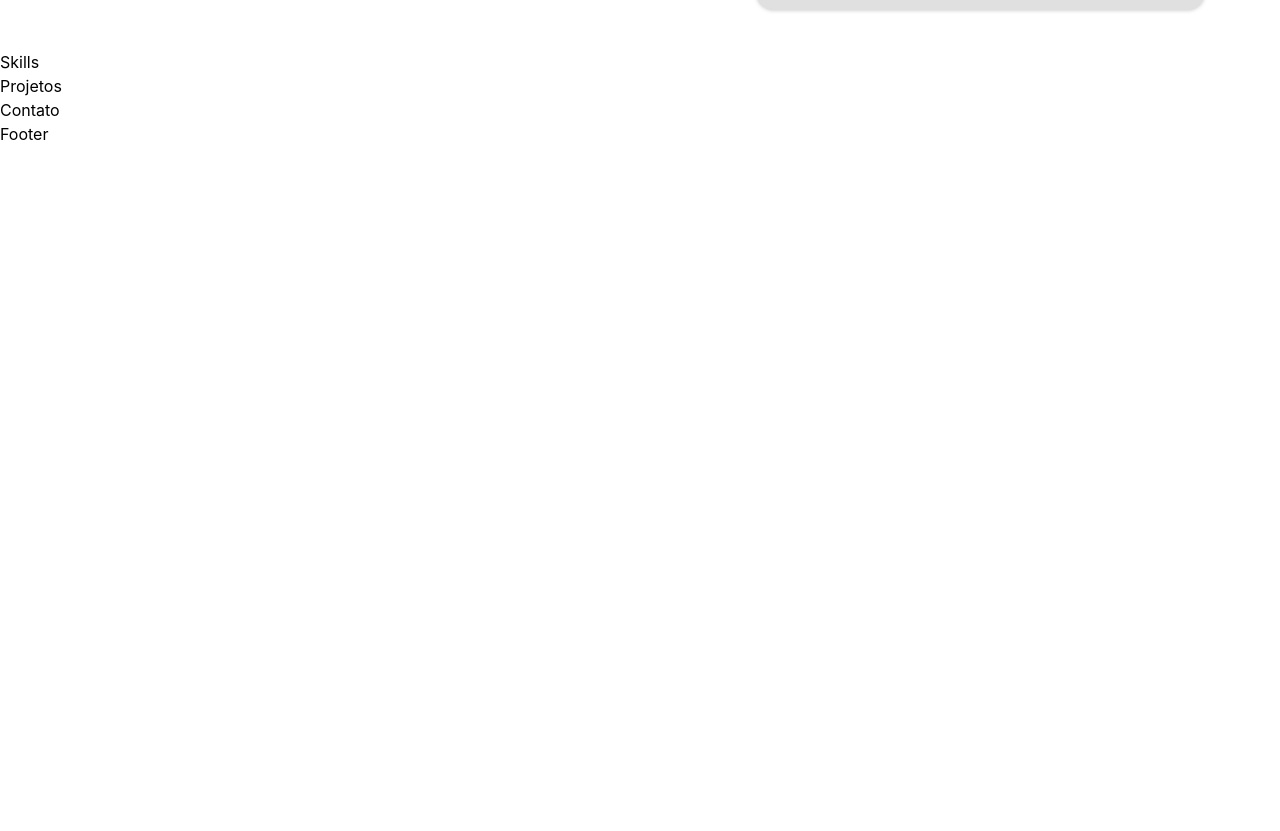
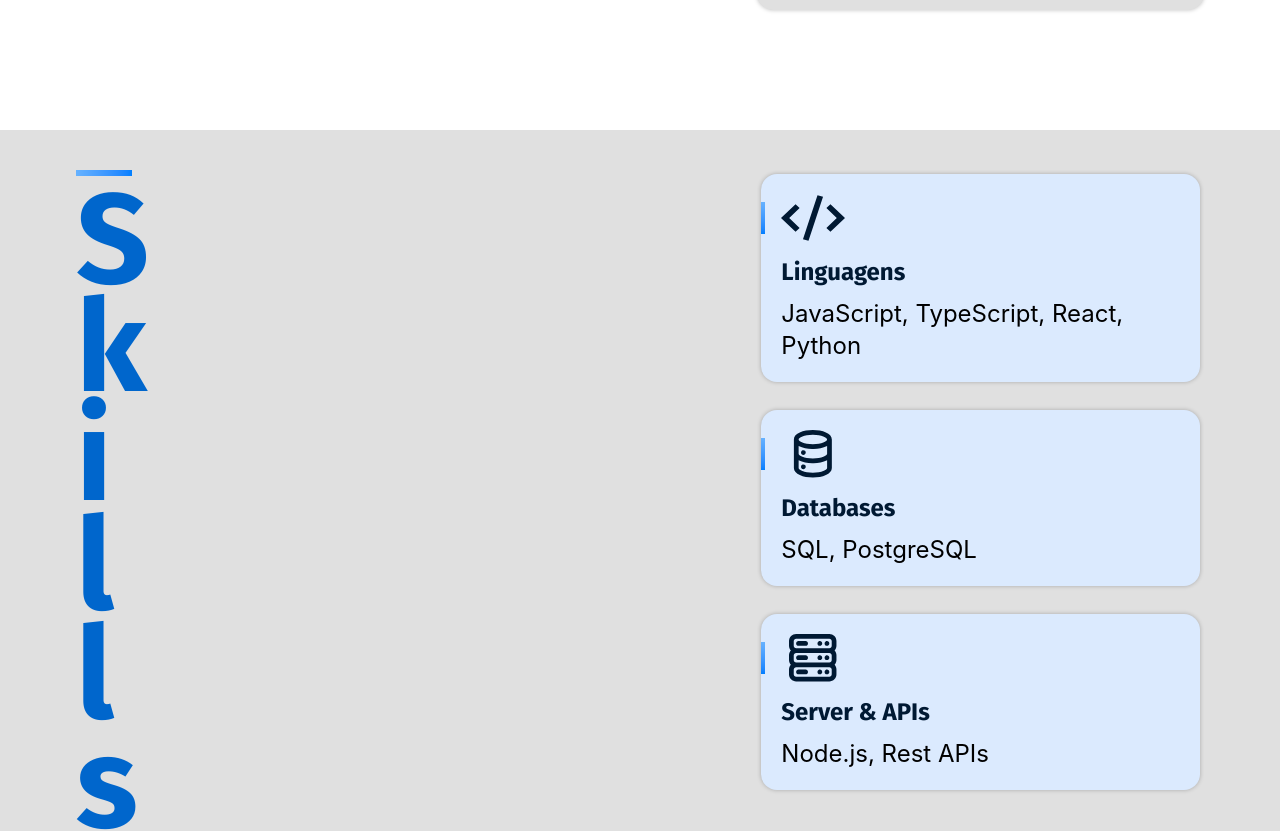
Before and after one commit to gutosavi/gustavo-portfolio, a React (Vite) app: page / in a window 1280 px wide. Shown: the part 1805-2636 px from the top of the page. Before the commit the page ends 1951 px from the top, so only its background shows below. Built offline with nearby package versions, Linux system fonts and the light colour scheme.

Commit message:
feat: finaliza seção [Skills.tsx]

```diff
--- a/src/sections/Skills.tsx
+++ b/src/sections/Skills.tsx
@@ -1,8 +1,70 @@
 import React from 'react'
+import CodeIcon from '../assets/image/code-icon.svg'
+import DataStorageIcon from '../assets/image/data-storage.svg'
+import ServerIcon from '../assets/image/server.svg'
+import Container from '../components/Container'
+import SectionTitle from '../components/SectionTitle'
+import { motion } from 'framer-motion'
 
 const Skills = () => {
   return (
-    <section>Skills</section>
+    <motion.section
+      initial={{ opacity: 0, y: 60 }}
+      whileInView={{ opacity: 1, y: 0 }}
+      transition={{ duration: 0.8 }}
+      viewport={{ once: true }}
+      className='section'
+      id='skills'>
+
+      <div className='bg-neutral-100 py-10'>
+        <Container>
+          <div className='layout-grid'>
+            <div className='flex flex-col laptop:col-span-1'>
+              <motion.div
+              initial={{ opacity: 0, x: -20 }}
+              whileInView={{ opacity: 1, x: 0 }}
+              transition={{ delay: 0.2, duration: 0.8 }}
+              className="w-4 h-1 mb-2.5 laptop:w-14 laptop:h-1.5 bg-linear-to-r from-primary-300 to-primary-500" />
+              <SectionTitle title={'Skills'} width={60}/>
+            </div>
+
+            <div className='flex flex-col gap-7 p-1 *:bg-blue-100 *:shadow-[0px_0px_4px_0px_rgba(0,0,0,0.25)] laptop:col-span-full overflow-hidden laptop:col-start-8'>
+              <div className='relative p-5 rounded-2xl'>
+                <div
+                className='absolute top-7 left-0 w-1 h-8 bg-linear-to-b
+              from-primary-300
+              to-primary-500'>
+                </div>
+                <img src={CodeIcon} className='w-16 h-12 text-primary-900 mb-3.5'/>
+                <h2 className='text-primary-900 mb-2.5 font-display text-2xl font-bold leading-8'>Linguagens</h2>
+                <p className='text-black text-2xl '>JavaScript, TypeScript, React, Python</p>
+              </div>
+              <div className='relative p-5 rounded-2xl'>
+                <div
+                className='absolute top-7 left-0 w-1 h-8 bg-linear-to-b
+              from-primary-300
+              to-primary-500'>
+                </div>
+                <img src={DataStorageIcon} className='w-16 h-12 text-primary-900 mb-3.5'/>
+                <h2 className='text-primary-900 mb-2.5 font-display text-2xl font-bold leading-8'>Databases</h2>
+                <p className='text-black text-2xl '>SQL, PostgreSQL</p>
+              </div>
+              <div className='relative p-5 rounded-2xl'>
+                <div
+                className='absolute top-7 left-0 w-1 h-8 bg-linear-to-b
+              from-primary-300
+              to-primary-500'>
+                </div>
+                <img src={ServerIcon} className='w-16 h-12 text-primary-900 mb-3.5'/>
+                <h2 className='text-primary-900 mb-2.5 font-display text-2xl font-bold leading-8'>Server & APIs</h2>
+                <p className='text-black text-2xl '>Node.js, Rest APIs</p>
+              </div>
+            </div>
+          </div>
+        </Container>
+      </div>
+
+    </motion.section  >
   )
 }
 
```
